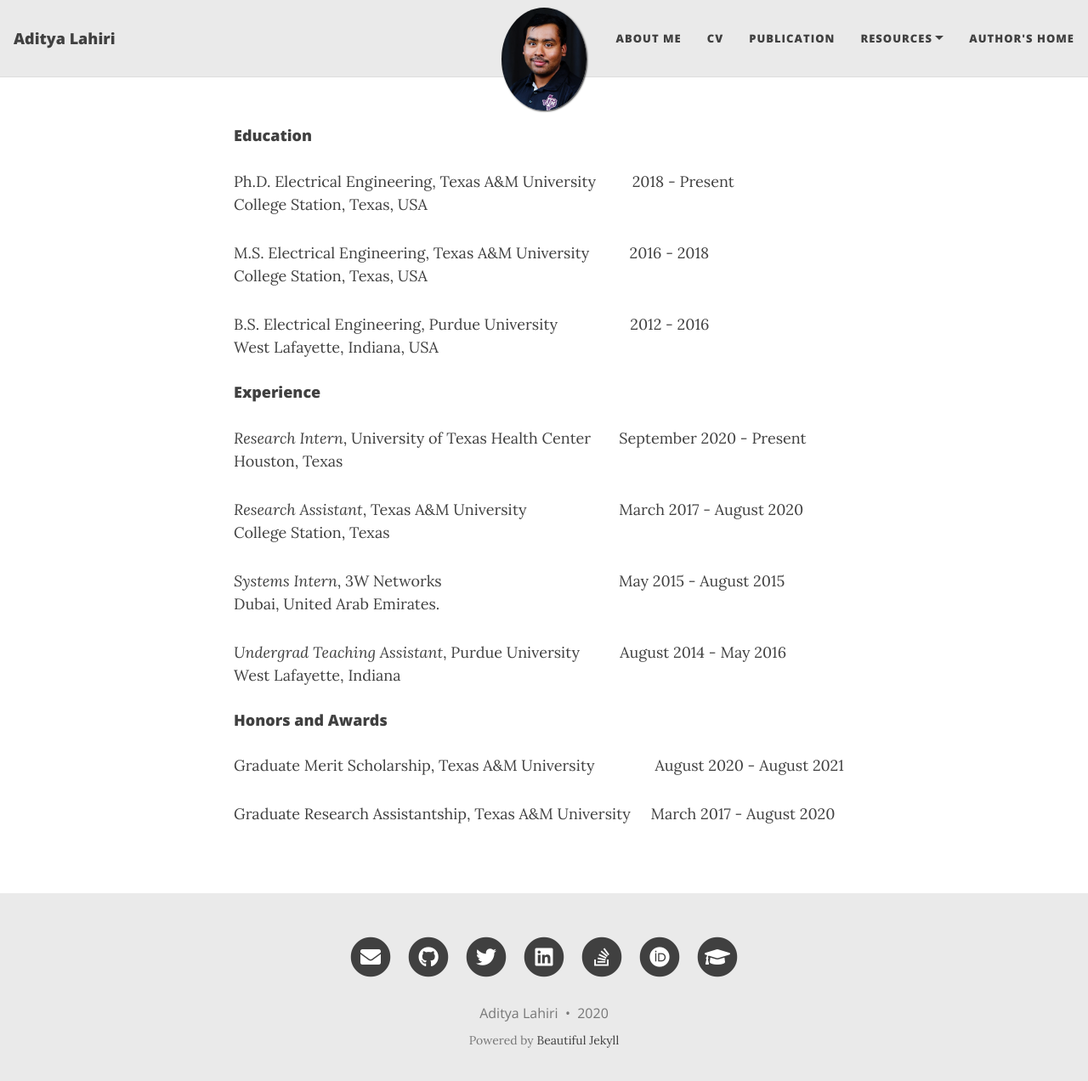
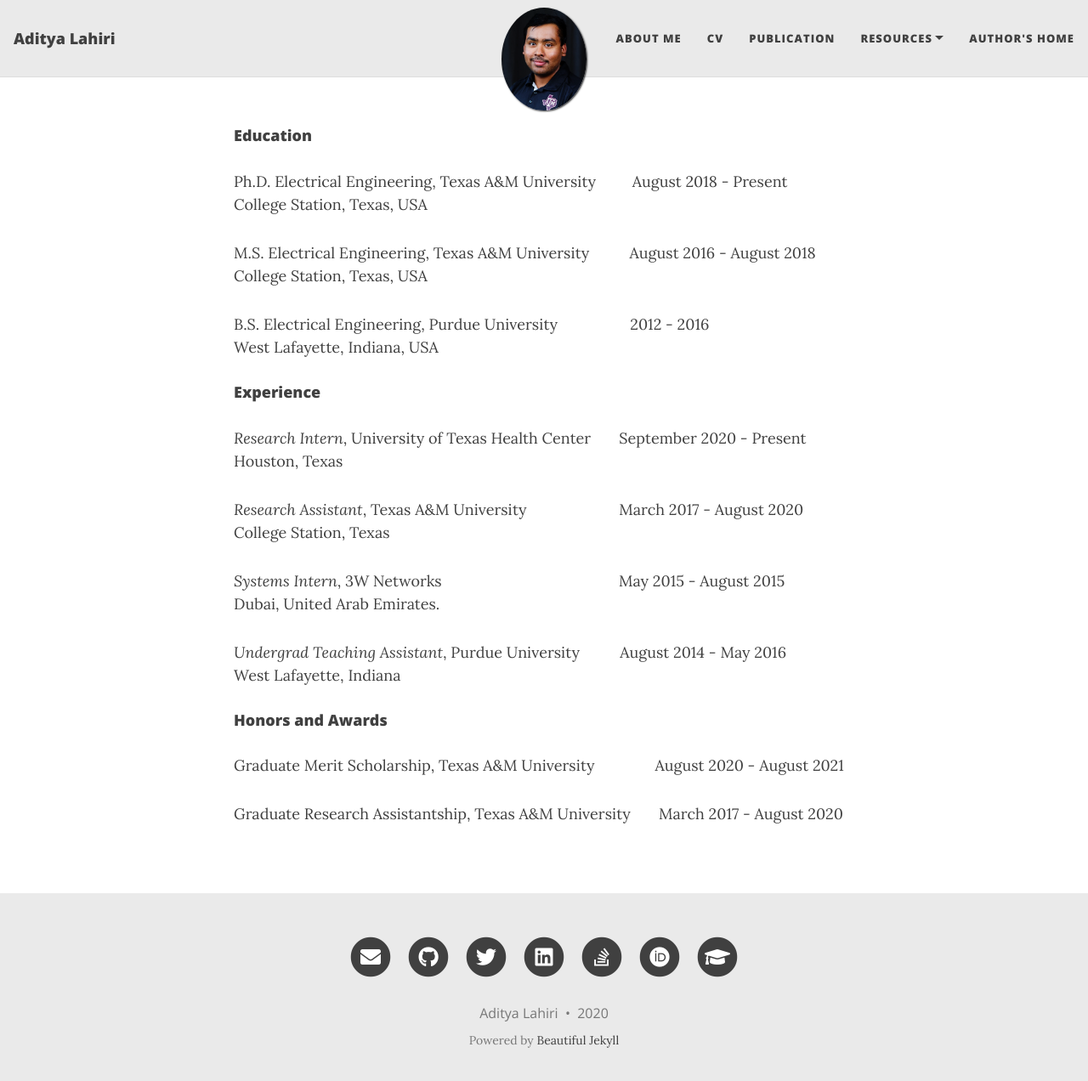
Before and after one commit to adilahiri/adilahiri.github.io, a Jekyll site: the page built from CV.md, in a window 1280 px wide and 1285 px high. Shown: the top 1272 px of the window at 85% size. Built offline with Jekyll 4.4.1, drawn with Linux system fonts in a browser that asks for light colours; nearby versions of some CDN libraries.

Commit message:
Update CV.md

```diff
--- a/CV.md
+++ b/CV.md
@@ -5,10 +5,10 @@ title-heading: false
 
 #### Education
 
-Ph.D.  Electrical Engineering, Texas A&M University &nbsp;&nbsp;&nbsp; &nbsp;&nbsp;&nbsp;     2018 -  Present <br>
+Ph.D.  Electrical Engineering, Texas A&M University &nbsp;&nbsp;&nbsp; &nbsp;&nbsp;&nbsp;     August 2018 -  Present <br>
 College Station, Texas, USA
 
-M.S.   Electrical Engineering, Texas A&M University &nbsp;&nbsp;&nbsp;&nbsp;&nbsp;&nbsp;&nbsp;&nbsp;   2016 -  2018 <br>
+M.S.   Electrical Engineering, Texas A&M University &nbsp;&nbsp;&nbsp;&nbsp;&nbsp;&nbsp;&nbsp;&nbsp;   August 2016 -  August 2018 <br>
 College Station, Texas, USA
 
 B.S.   Electrical Engineering, Purdue University &nbsp;&nbsp;&nbsp;&nbsp;&nbsp;&nbsp;&nbsp;&nbsp;&nbsp;&nbsp;&nbsp;&nbsp;&nbsp;&nbsp;&nbsp;&nbsp;&nbsp;2012 -  2016 <br>
@@ -32,4 +32,4 @@ West Lafayette, Indiana
 #### Honors and Awards
 Graduate Merit Scholarship, Texas A&M University &nbsp;&nbsp;&nbsp;&nbsp;&nbsp;&nbsp;&nbsp;&nbsp;&nbsp;&nbsp;&nbsp;&nbsp;&nbsp; August 2020 - August 2021 <br>
 
-Graduate Research Assistantship, Texas A&M University &nbsp;&nbsp;&nbsp; March 2017 - August 2020 <br>
+Graduate Research Assistantship, Texas A&M University &nbsp;&nbsp;&nbsp;&nbsp;&nbsp; March 2017 - August 2020 <br>
```
